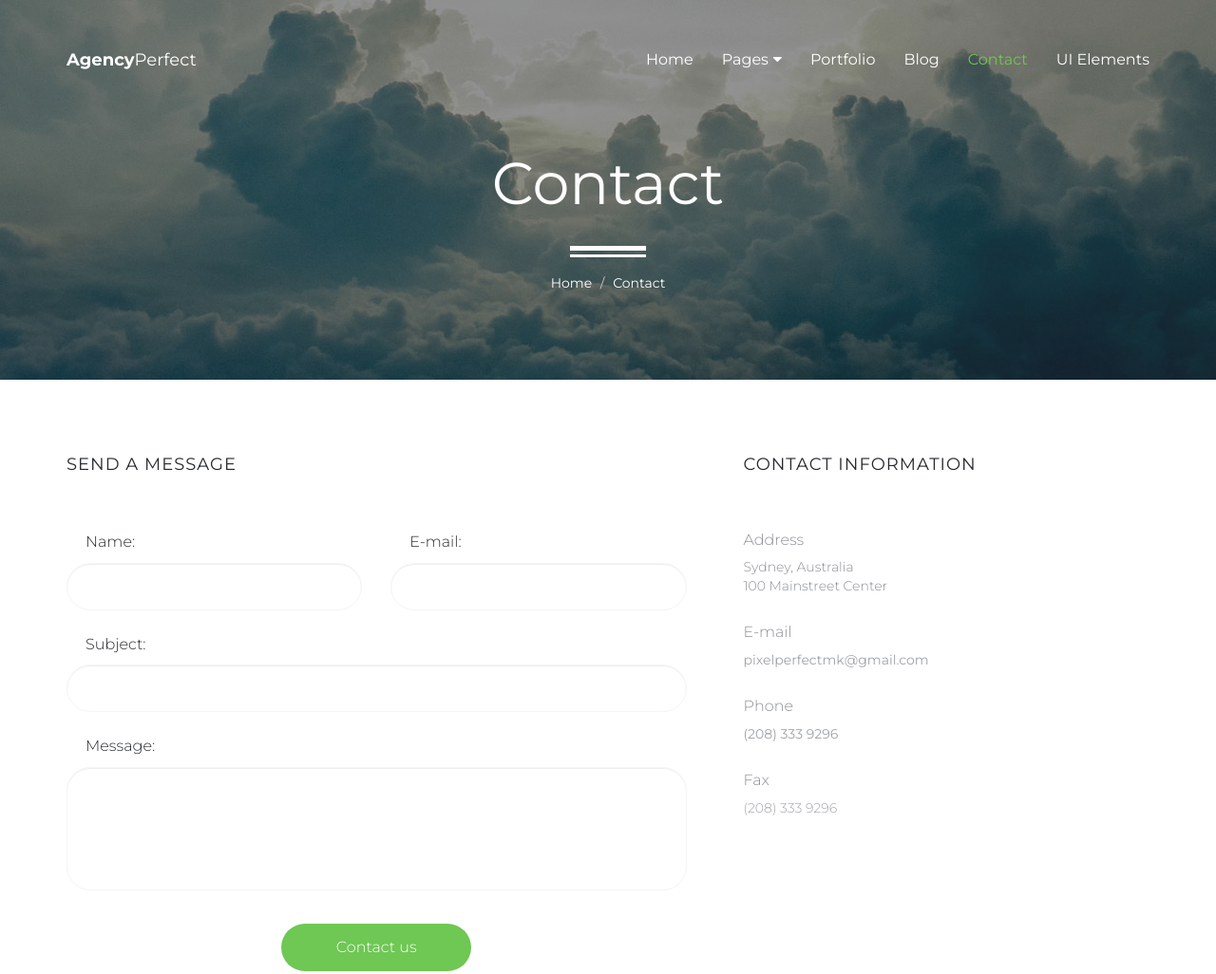
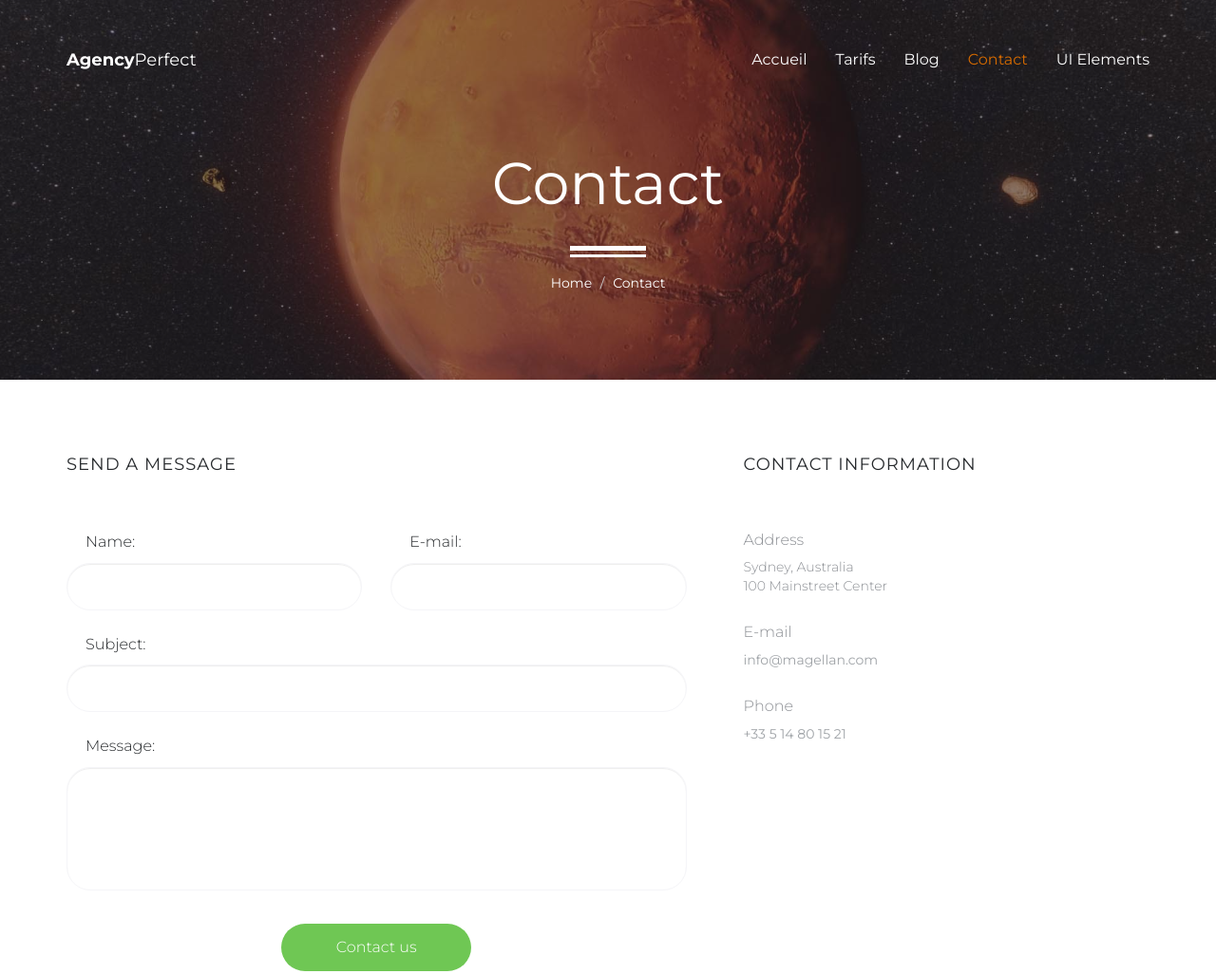
Before and after one commit to CharlesRoby/VoyageMars, a plain HTML site: page contact.html in a window 1280 px wide. Shown: the top 1026 px of the page at 95% size. Drawn offline with nearby package versions, Linux system fonts and the light colour scheme; some packages are replaced by stand-ins of ours; no server answers.

Commit message:
new img/contact/tarifs

```diff
--- a/assets/css/style.css
+++ b/assets/css/style.css
@@ -716,7 +716,7 @@ html, body {
 .slicknav_open .slicknav_arrow,
 .slicknav_nav > li a:hover {
     background-color: transparent;
-    color: #6fc754;
+    color: #d66b00;
 }
 
 .navbar-toggle {
@@ -874,7 +874,7 @@ html, body {
 }
 
 .portfolio-hero {
-    background: url(../img/portfolio-hero.jpg) no-repeat center / cover;
+    background: url(../img/hero.jpeg) no-repeat center / cover;
 }
 
 .blog-hero {
@@ -882,7 +882,7 @@ html, body {
 }
 
 .contact-hero {
-    background: url(../img/contact-hero.jpg) no-repeat center / cover;
+    background: url(../img/mars.jpg) no-repeat center / cover;
 }
 
 /* SITEMAIN
--- a/contact.html
+++ b/contact.html
@@ -25,7 +25,7 @@
     <!-- Favicon
     ================================================== -->
     <link rel="apple-touch-icon" sizes="180x180" href="assets/img/apple-touch-icon.png">
-    <link rel="icon" type="image/png" sizes="16x16" href="assets/img/favicon.png">
+    <link rel="icon" href="assets/img/favfondnoir.ico">
 
     <!-- Stylesheets
     ================================================== -->
@@ -59,16 +59,8 @@
 
                     <ul class="nav navbar-nav navbar-right">
 
-                        <li><a href="index.html">Home</a></li>
-                        <li class="dropdown"><a href="#" class="dropdown-toggle" data-toggle="dropdown">Pages<i class="fa fa-caret-down hidden-xs" aria-hidden="true"></i></a>
-
-                            <ul class="dropdown-menu" role="menu" aria-labelledby="menu1">
-                              <li><a href="portfolio.html">Portfolio</a></li>
-                              <li><a href="blog.html">Blog</a></li>
-                            </ul>
-
-                        </li>
-                        <li><a href="portfolio.html">Portfolio</a></li>
+                        <li><a href="index.html">Accueil</a></li>
+                        <li><a href="portfolio.html">Tarifs</a></li>
                         <li><a href="blog.html">Blog</a></li>
                         <li class="active"><a href="contact.html">Contact</a></li>
                         <li><a href="ui-elements.html">UI Elements</a></li>
@@ -140,11 +132,9 @@
                                         <li>100 Mainstreet Center</li>
                                     </ul>
                                     <h3>E-mail</h3>
-                                    <a href="mailto:pixelperfectmk@gmail.com" target="_blank">pixelperfectmk@gmail.com</a>
+                                    <a href="mailto:info@magellan.com" target="_blank">info@magellan.com</a>
                                     <h3>Phone</h3>
-                                    <a href="tel:2083339296" target="_blank">(208) 333 9296</a>
-                                    <h3>Fax</h3>
-                                    <p>(208) 333 9296</p>
+                                    <a href="tel:2083339296" target="_blank">+33 5 14 80 15 21</a>
                                 </div>
                             </div>
                         </div><!-- /.contact-info -->
@@ -153,8 +143,6 @@
             </div>
 
         </section><!-- /.section-contact-us -->
-
-        <section id="map" class="section-map"></section><!-- /.section-map -->
 
     </main><!-- /#main -->
 
```
Also changed, not shown: portfolio.html (+5 -5 lines), assets/img/favFondBlanc.png (added), assets/img/favFondNoir.png (added), assets/img/favfondnoir.ico (added), assets/img/favicon.png (deleted), assets/img/hero.jpeg (added), assets/img/mars.jpg (added).
